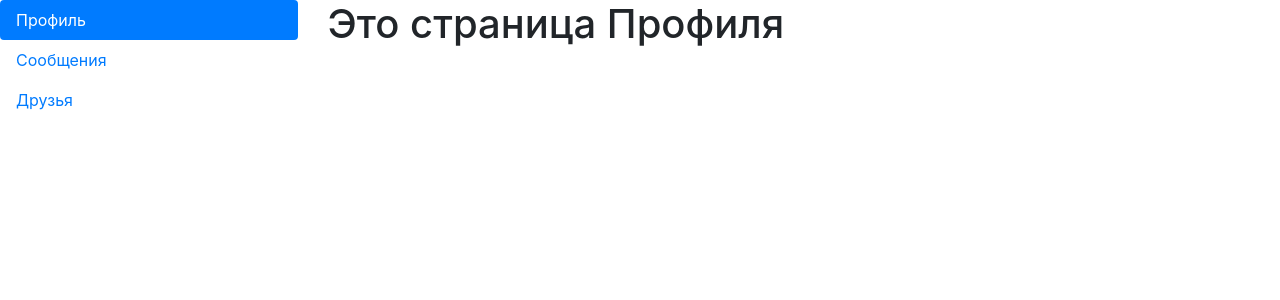
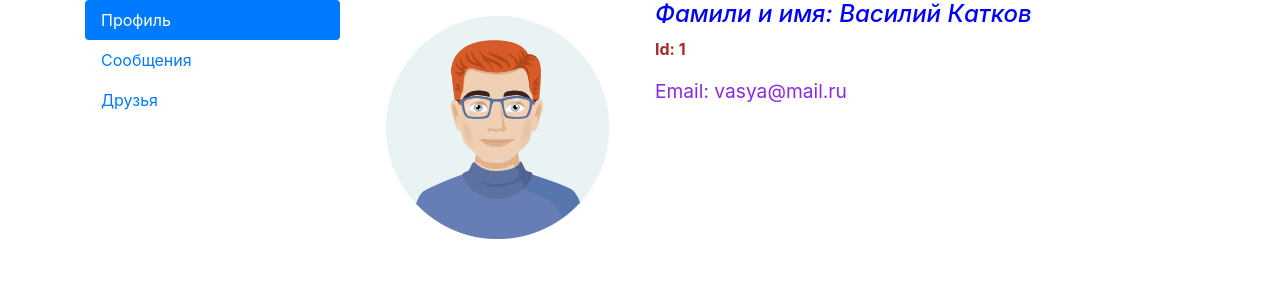
Before and after one commit to AKproAndrey709/react-app, a React (Create React App) app: page /profile in a window 1280 px wide. Shown: the top 300 px of the page. Built offline with nearby package versions, Linux system fonts and the light colour scheme.

Commit message:
add components, edit profile

```diff
--- a/src/App.jsx
+++ b/src/App.jsx
@@ -1,16 +1,12 @@
 import { NavLink, Route, Routes } from "react-router-dom";
 import "./App.css";
 import { Profile } from "./components/Profile";
-
-const Messages = () => {
-  return <h1>Страница с Сообщениями</h1>;
-};
-const Friends = () => {
-  return <h1>Страница с Друзьями</h1>;
-};
+import { Messages } from "./components/Messages";
+import { Friends } from "./components/Friends";
 
 function App() {
 	return (
+		<div className="container">
 			<div className="row">
 				<div className="col-3">
 					<div className="nav flex-column nav-pills">
@@ -34,6 +30,7 @@ function App() {
 					</Routes>
 				</div>
 			</div>
+		</div>
 	);
 }
 
--- /dev/null
+++ b/src/components/Friends.jsx
@@ -0,0 +1,3 @@
+export const Friends = () => {
+	return <h1>Страница с Друзьями</h1>;
+};
--- /dev/null
+++ b/src/components/Messages.jsx
@@ -0,0 +1,3 @@
+export const Messages = () => {
+  return <h1>Страница с Сообщениями</h1>;
+};
--- a/src/components/Profile.jsx
+++ b/src/components/Profile.jsx
@@ -1,4 +1,18 @@
+import avatarImg from "../assets/img/avatar.jpg";
+import styles from "./Profile.module.css";
 
 export const Profile = () => {
-  return <h1>Это страница Профиля</h1>;
+	return (
+		<div className="row">
+			<div className="col-md-4">
+				<img src={avatarImg} alt="avatar-image" width="100%" />
+			</div>
+			<div className="col-md-8">
+				<h3 className={styles.name}>Фамили и имя: <span>Василий Катков</span></h3>
+				<p className={styles.id}>Id: <span>1</span></p>
+				<p className={styles.mail}>Email: <span>vasya@mail.ru</span></p>
+			</div>
+		</div>
+	)
+
 };
--- /dev/null
+++ b/src/components/Profile.module.css
@@ -0,0 +1,15 @@
+.name {
+	font-size: 1.5rem;
+	color: blue;
+	font-style: italic;
+}
+
+.id {
+	color: brown;
+	font-weight: bold;
+}
+
+.mail {
+	font-size: 1.2rem;
+	color: blueviolet;
+}
```
Also changed, not shown: src/assets/img/avatar.jpg (added). Lines whose indentation alone changed are shown as unchanged.
